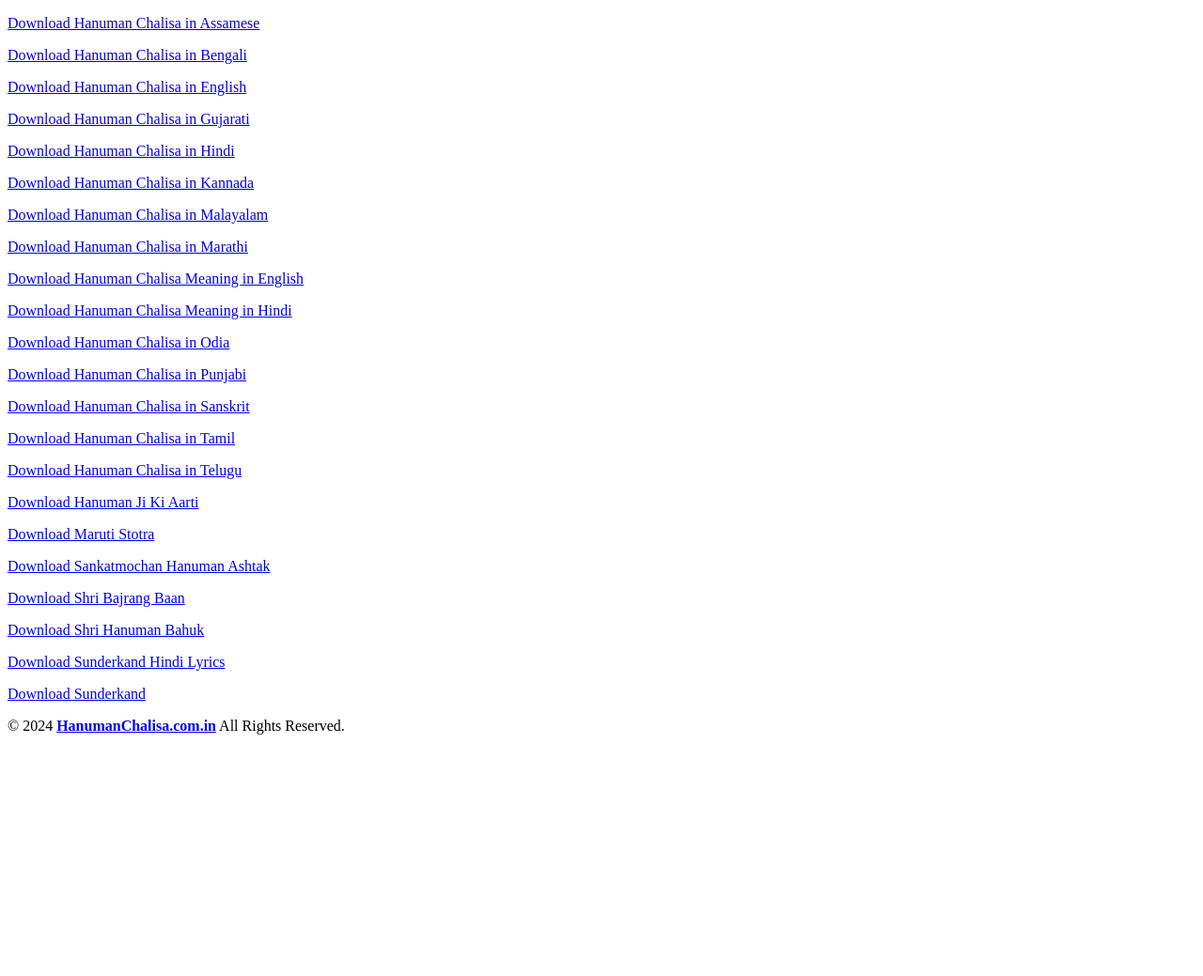
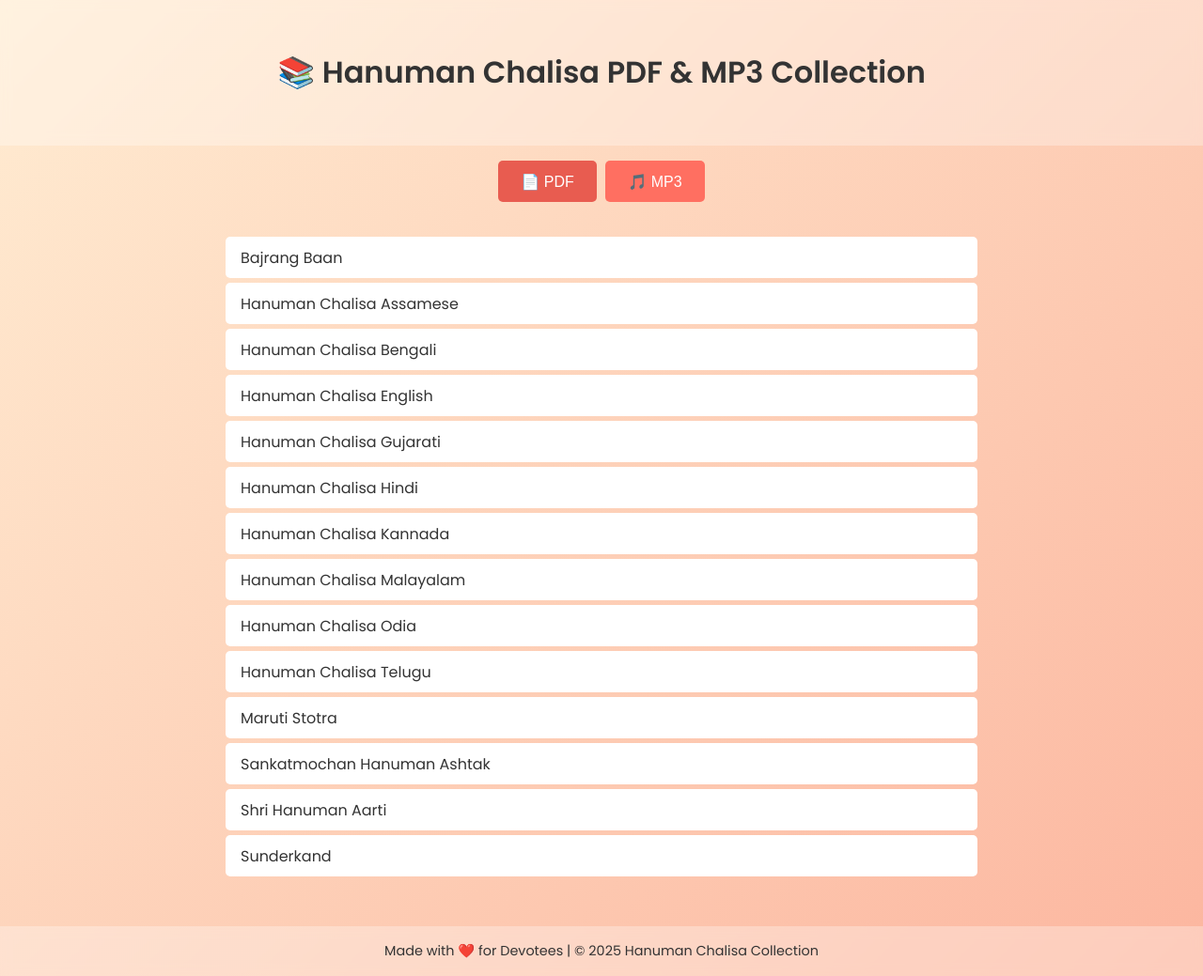
Before and after one commit to RavalWebs/hanumanchalisa, a plain HTML site: page index.html in a window 1280 px wide. Shown: the whole page at 94% size. Before the commit the page ends 800 px from the top, so only its background shows below. Drawn offline with Linux system fonts and the light colour scheme.

Commit message:
Add files via upload

```diff
--- a/index.html
+++ b/index.html
@@ -3,35 +3,142 @@
 <head>
 <meta charset="UTF-8">
 <meta name="viewport" content="width=device-width, initial-scale=1.0">
-<title>All PDF Files For Free Download</title>
-
+<title>Hanuman Chalisa Resources</title>
+<link href="https://fonts.googleapis.com/css2?family=Poppins:wght@400;600&display=swap" rel="stylesheet">
+<style>
+body {
+  font-family: 'Poppins', sans-serif;
+  margin: 0;
+  background: linear-gradient(135deg, #ffecd2, #fcb69f);
+  color: #333;
+}
+header {
+  text-align: center;
+  padding: 2rem;
+  background: rgba(255, 255, 255, 0.3);
+  backdrop-filter: blur(6px);
+}
+header h1 {
+  font-size: 2rem;
+  font-weight: 600;
+  animation: fadeIn 1s ease-in-out;
+}
+.tabs {
+  display: flex;
+  justify-content: center;
+  margin: 1rem 0;
+}
+.tabs button {
+  background: #ff6f61;
+  color: white;
+  border: none;
+  padding: 0.8rem 1.5rem;
+  margin: 0 0.3rem;
+  cursor: pointer;
+  font-size: 1rem;
+  border-radius: 5px;
+  transition: 0.3s;
+}
+.tabs button:hover, .tabs button.active {
+  background: #e85c50;
+}
+.tab-content {
+  display: none;
+  max-width: 800px;
+  margin: auto;
+  padding: 1rem;
+}
+.tab-content.active {
+  display: block;
+  animation: fadeInUp 0.5s ease-in-out;
+}
+a {
+  display: block;
+  padding: 0.6rem 1rem;
+  margin: 0.3rem 0;
+  background: white;
+  border-radius: 5px;
+  text-decoration: none;
+  color: #333;
+  font-weight: 500;
+  transition: 0.3s;
+}
+a:hover {
+  background: #ffe0d6;
+  transform: translateX(5px);
+}
+footer {
+  text-align: center;
+  padding: 1rem;
+  font-size: 0.9rem;
+  background: rgba(255, 255, 255, 0.3);
+  backdrop-filter: blur(6px);
+  margin-top: 2rem;
+}
+@keyframes fadeIn {
+  from { opacity: 0; }
+  to { opacity: 1; }
+}
+@keyframes fadeInUp {
+  from { opacity: 0; transform: translateY(20px); }
+  to { opacity: 1; transform: translateY(0); }
+}
+</style>
 </head>
 <body>
+<header>
+  <h1>📚 Hanuman Chalisa PDF & MP3 Collection</h1>
+</header>
+<div class="tabs">
+  <button class="tab-link active" onclick="openTab(event, 'pdf')">📄 PDF</button>
+  <button class="tab-link" onclick="openTab(event, 'mp3')">🎵 MP3</button>
+</div>
 
-<p><a href="/hanumanchalisa/pdf/hanuman-chalisa-assamese.pdf" target="_blank" rel="noopener noreferrer">Download Hanuman Chalisa in Assamese</a></p>
-<p><a href="/hanumanchalisa/pdf/hanuman-chalisa-bengali.pdf" target="_blank" rel="noopener noreferrer">Download Hanuman Chalisa in Bengali</a></p>
-<p><a href="/hanumanchalisa/pdf/hanuman-chalisa-english.pdf" target="_blank" rel="noopener noreferrer">Download Hanuman Chalisa in English</a></p>
-<p><a href="/hanumanchalisa/pdf/hanuman-chalisa-gujarati.pdf" target="_blank" rel="noopener noreferrer">Download Hanuman Chalisa in Gujarati</a></p>
-<p><a href="/hanumanchalisa/pdf/hanuman-chalisa-hindi.pdf" target="_blank" rel="noopener noreferrer">Download Hanuman Chalisa in Hindi</a></p>
-<p><a href="/hanumanchalisa/pdf/hanuman-chalisa-kannada.pdf" target="_blank" rel="noopener noreferrer">Download Hanuman Chalisa in Kannada</a></p>
-<p><a href="/hanumanchalisa/pdf/hanuman-chalisa-malayalam.pdf" target="_blank" rel="noopener noreferrer">Download Hanuman Chalisa in Malayalam</a></p>
-<p><a href="/hanumanchalisa/pdf/hanuman-chalisa-marathi.pdf" target="_blank" rel="noopener noreferrer">Download Hanuman Chalisa in Marathi</a></p>
-<p><a href="/hanumanchalisa/pdf/hanuman-chalisa-meaning-in-english.pdf" target="_blank" rel="noopener noreferrer">Download Hanuman Chalisa Meaning in English</a></p>
-<p><a href="/hanumanchalisa/pdf/hanuman-chalisa-meaning-in-hindi.pdf" target="_blank" rel="noopener noreferrer">Download Hanuman Chalisa Meaning in Hindi</a></p>
-<p><a href="/hanumanchalisa/pdf/hanuman-chalisa-odia.pdf" target="_blank" rel="noopener noreferrer">Download Hanuman Chalisa in Odia</a></p>
-<p><a href="/hanumanchalisa/pdf/hanuman-chalisa-punjabi.pdf" target="_blank" rel="noopener noreferrer">Download Hanuman Chalisa in Punjabi</a></p>
-<p><a href="/hanumanchalisa/pdf/hanuman-chalisa-sanskrit.pdf" target="_blank" rel="noopener noreferrer">Download Hanuman Chalisa in Sanskrit</a></p>
-<p><a href="/hanumanchalisa/pdf/hanuman-chalisa-tamil.pdf" target="_blank" rel="noopener noreferrer">Download Hanuman Chalisa in Tamil</a></p>
-<p><a href="/hanumanchalisa/pdf/hanuman-chalisa-telugu.pdf" target="_blank" rel="noopener noreferrer">Download Hanuman Chalisa in Telugu</a></p>
-<p><a href="/hanumanchalisa/pdf/hanuman-ji-ki-aarti.pdf" target="_blank" rel="noopener noreferrer">Download Hanuman Ji Ki Aarti</a></p>
-<p><a href="/hanumanchalisa/pdf/maruti-stotra.pdf" target="_blank" rel="noopener noreferrer">Download Maruti Stotra</a></p>
-<p><a href="/hanumanchalisa/pdf/sankatmochan-hanuman-ashtak.pdf" target="_blank" rel="noopener noreferrer">Download Sankatmochan Hanuman Ashtak</a></p>
-<p><a href="/hanumanchalisa/pdf/shri-bajrang-baan.pdf" target="_blank" rel="noopener noreferrer">Download Shri Bajrang Baan</a></p>
-<p><a href="/hanumanchalisa/pdf/shri-hanuman-bahuk.pdf" target="_blank" rel="noopener noreferrer">Download Shri Hanuman Bahuk</a></p>
-<p><a href="/hanumanchalisa/pdf/sunderkand-hindi-lyrics.pdf" target="_blank" rel="noopener noreferrer">Download Sunderkand Hindi Lyrics</a></p>
-<p><a href="/hanumanchalisa/pdf/sunderkand.pdf" target="_blank" rel="noopener noreferrer">Download Sunderkand</a></p>
+<div id="pdf" class="tab-content active">
+  <a href="https://ravalwebs.github.io/hanumanchalisa/pdf/bajarang-baan.pdf" target="_blank">Bajrang Baan</a>
+  <a href="https://ravalwebs.github.io/hanumanchalisa/pdf/hanuman-chalisa-assamese.pdf" target="_blank">Hanuman Chalisa Assamese</a>
+  <a href="https://ravalwebs.github.io/hanumanchalisa/pdf/hanuman-chalisa-bengali.pdf" target="_blank">Hanuman Chalisa Bengali</a>
+  <a href="https://ravalwebs.github.io/hanumanchalisa/pdf/hanuman-chalisa-english.pdf" target="_blank">Hanuman Chalisa English</a>
+  <a href="https://ravalwebs.github.io/hanumanchalisa/pdf/hanuman-chalisa-gujarati.pdf" target="_blank">Hanuman Chalisa Gujarati</a>
+  <a href="https://ravalwebs.github.io/hanumanchalisa/pdf/hanuman-chalisa-hindi.pdf" target="_blank">Hanuman Chalisa Hindi</a>
+  <a href="https://ravalwebs.github.io/hanumanchalisa/pdf/hanuman-chalisa-kannada.pdf" target="_blank">Hanuman Chalisa Kannada</a>
+  <a href="https://ravalwebs.github.io/hanumanchalisa/pdf/hanuman-chalisa-malayalam.pdf" target="_blank">Hanuman Chalisa Malayalam</a>
+  <a href="https://ravalwebs.github.io/hanumanchalisa/pdf/hanuman-chalisa-odia.pdf" target="_blank">Hanuman Chalisa Odia</a>
+  <a href="https://ravalwebs.github.io/hanumanchalisa/pdf/hanuman-chalisa-telugu.pdf" target="_blank">Hanuman Chalisa Telugu</a>
+  <a href="https://ravalwebs.github.io/hanumanchalisa/pdf/maruti-stotra.pdf" target="_blank">Maruti Stotra</a>
+  <a href="https://ravalwebs.github.io/hanumanchalisa/pdf/sankatmochan-hanuman-ashtak.pdf" target="_blank">Sankatmochan Hanuman Ashtak</a>
+  <a href="https://ravalwebs.github.io/hanumanchalisa/pdf/shri-hanuman-aarti.pdf" target="_blank">Shri Hanuman Aarti</a>
+  <a href="https://ravalwebs.github.io/hanumanchalisa/pdf/sunderkand.pdf" target="_blank">Sunderkand</a>
+</div>
 
-<p>© 2024 <b><a href="//hanumanchalisa.com.in">HanumanChalisa.com.in</a></b> All Rights Reserved.</p>
+<div id="mp3" class="tab-content">
+  <a href="https://ravalwebs.github.io/hanumanchalisa/mp3/hanuman-ji-ki-aarti-audio.mp3" target="_blank">Hanuman Ji Ki Aarti</a>
+  <a href="https://ravalwebs.github.io/hanumanchalisa/mp3/om-namo-hanumate-rudravataraya-audio.mp3" target="_blank">Om Namo Hanumate Rudravataraya</a>
+  <a href="https://ravalwebs.github.io/hanumanchalisa/mp3/sampurn-sunderkand-audio.mp3" target="_blank">Sampurn Sunderkand</a>
+  <a href="https://ravalwebs.github.io/hanumanchalisa/mp3/shri-hanuman-chalisa.mp3" target="_blank">Shri Hanuman Chalisa</a>
+  <a href="https://ravalwebs.github.io/hanumanchalisa/mp3/shri-hanuman-chalisa-karaoke-music.mp3" target="_blank">Shri Hanuman Chalisa Karaoke</a>
+  <a href="https://ravalwebs.github.io/hanumanchalisa/mp3/shri-hanuman-stawan-audio.mp3" target="_blank">Shri Hanuman Stawan</a>
+  <a href="https://ravalwebs.github.io/hanumanchalisa/mp3/super-fast-shri-hanuman-chalisa.mp3" target="_blank">Super Fast Shri Hanuman Chalisa</a>
+</div>
 
+<footer>
+  Made with ❤️ for Devotees | © 2025 Hanuman Chalisa Collection
+</footer>
+
+<script>
+function openTab(evt, tabName) {
+  var i, tabcontent, tablinks;
+  tabcontent = document.getElementsByClassName("tab-content");
+  for (i = 0; i < tabcontent.length; i++) {
+    tabcontent[i].classList.remove("active");
+  }
+  tablinks = document.getElementsByClassName("tab-link");
+  for (i = 0; i < tablinks.length; i++) {
+    tablinks[i].classList.remove("active");
+  }
+  document.getElementById(tabName).classList.add("active");
+  evt.currentTarget.classList.add("active");
+}
+</script>
 </body>
 </html>
```
